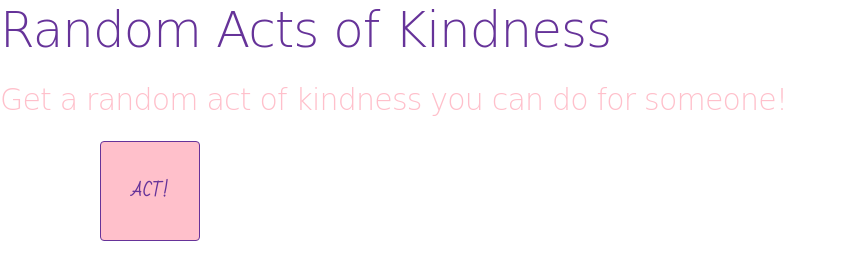
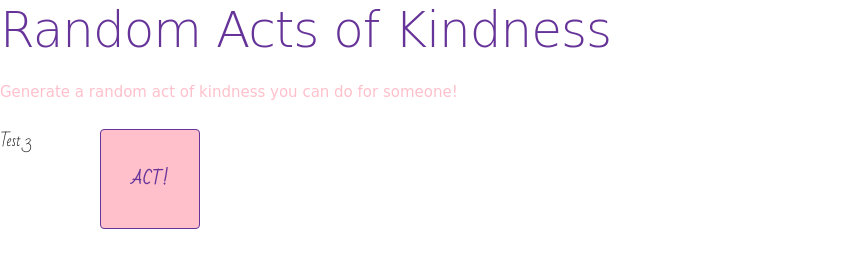
Before and after one commit to ZoeIML/kindess-generator, a plain HTML site: page index.html in a window 1280 px wide. Both pictures are taken after a click on the button "ACT!". Shown: the whole page, without its empty margins (0-845 px from the left). Drawn offline with nearby package versions, Linux system fonts and the light colour scheme; a web font is replaced by a local one.

Commit message:
js produces random number

```diff
--- a/index.html
+++ b/index.html
@@ -11,7 +11,7 @@
 <div class="conatiner">
     <div class="title">
         <h1>Random Acts of Kindness</h1>
-        <h4>Get a random act of kindness you can do for someone!</h4>
+        <p>Generate a random act of kindness you can do for someone!</p>
     </div>
     <div>
     <button type="button" id="clickMe">Act!</button>
--- a/js/main.js
+++ b/js/main.js
@@ -0,0 +1,17 @@
+var ranActs = [
+    "Test",
+    "Test 2",
+    "Test 3"
+];
+
+//console.log(randomActsArr);
+
+document.getElementById('clickMe').addEventListener("click", getAct);
+
+var starter = 0;
+
+function getAct() {
+   var ranNum = Math.floor(Math.random() * (ranActs.length));
+   document.getElementById('seeMe').innerHTML = ranActs[ranNum];
+
+}
--- a/styles/main.css
+++ b/styles/main.css
@@ -11,11 +11,13 @@ h1 {
     font-family: 'Butterfly Kids', cursive;
     color: rebeccapurple;
     font-weight: bold;
+    font-size: 1000%;
 }
 
-h4 {
+p {
     font-family: 'Butterfly Script', cursive;
     color: pink;
+    font-size: 100%;
 }
 
 .ideaBox {
```
